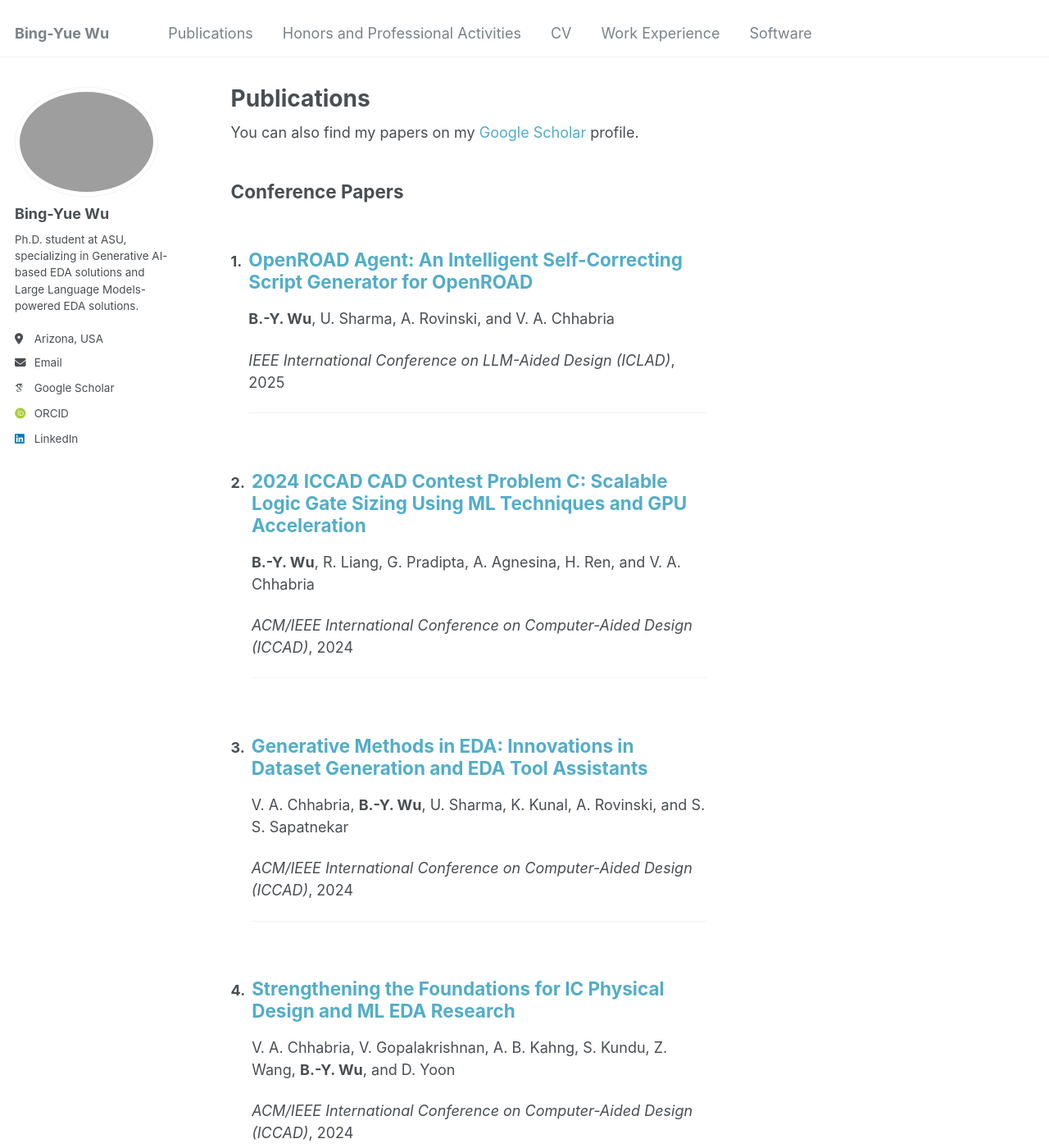
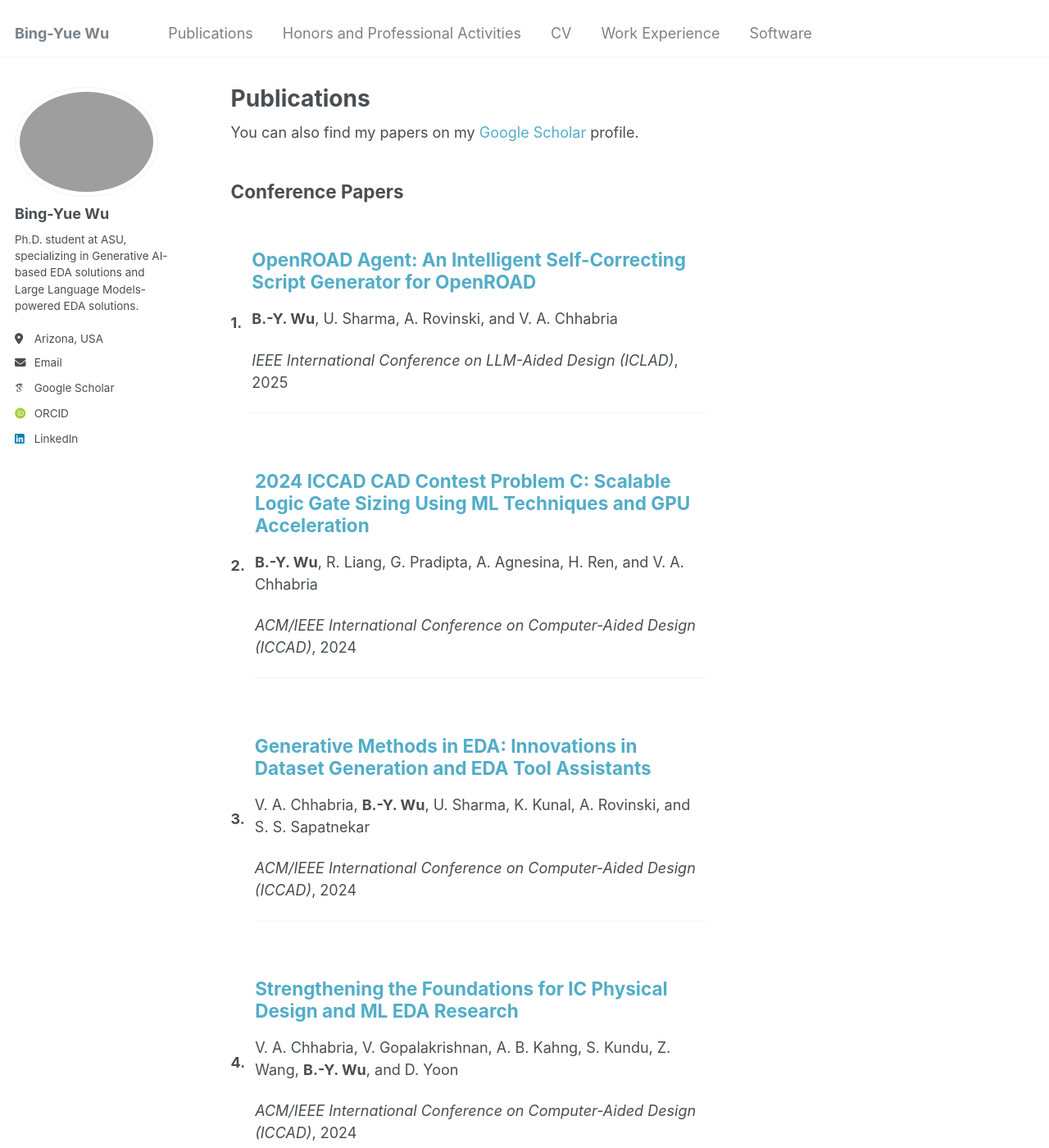
Before and after one commit to bingyuew/bingyuew.github.io, a Jekyll site: the page built from _pages/publications.html, in a window 1280 px wide and 1400 px high. Shown: the whole window at 82% size. Built offline with Jekyll 4.4.1, drawn with Linux system fonts in a browser that asks for light colours; some web fonts are replaced.

Commit message:
update about
Signed-off-by: 吳秉曜 <wubingyao@MacBook-bro.local>

```diff
--- a/_pages/publications.html
+++ b/_pages/publications.html
@@ -45,11 +45,11 @@ author_profile: true
 <style>
 .publication-entry {
   display: flex;
-  align-items: baseline;
+  align-items: center; /*baseline;*/
   flex-wrap: nowrap; /* allow content to wrap if needed */
 }
 .publication-number {
-  margin-right: 8px;
+  margin-right: 12px;
   font-weight: bold;
   flex-shrink: 0;
   white-space: nowrap;
```
